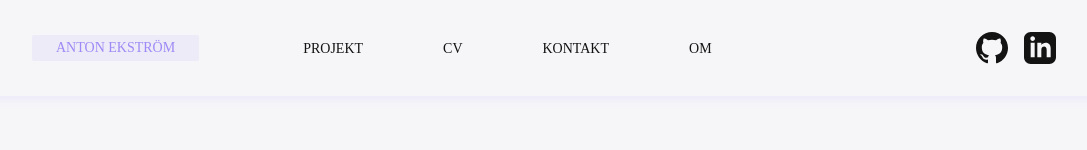
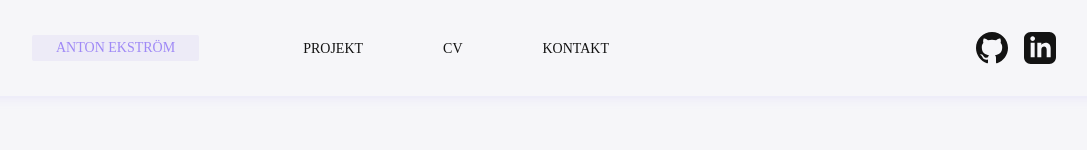
Before and after one commit to antoneekstrom/antonekstrom.se, a Svelte app: page / in a window 1280 px wide. Shown: the top 150 px of the page, without its empty margins (96-1183 px from the left). Built offline with nearby package versions, Linux system fonts and the light colour scheme; a web font is replaced by a local one.

Commit message:
Removes om

```diff
--- a/src/components/Header.svelte
+++ b/src/components/Header.svelte
@@ -26,12 +26,6 @@
             href="#plupp"
             class="px-6 py-1 text-sm font-regular font-brand text-black uppercase hover:bg-lavendel-900 hover:text-lavendel rounded-sm transition-colors duration-100"
             >Kontakt</a>
-        </li>
-        <li>
-          <a
-            href="#plupp"
-            class="px-6 py-1 text-sm font-regular font-brand text-black uppercase hover:bg-lavendel-900 hover:text-lavendel rounded-sm transition-colors duration-100"
-            >Om</a>
         </li>
       </ul>
     </nav>
```
